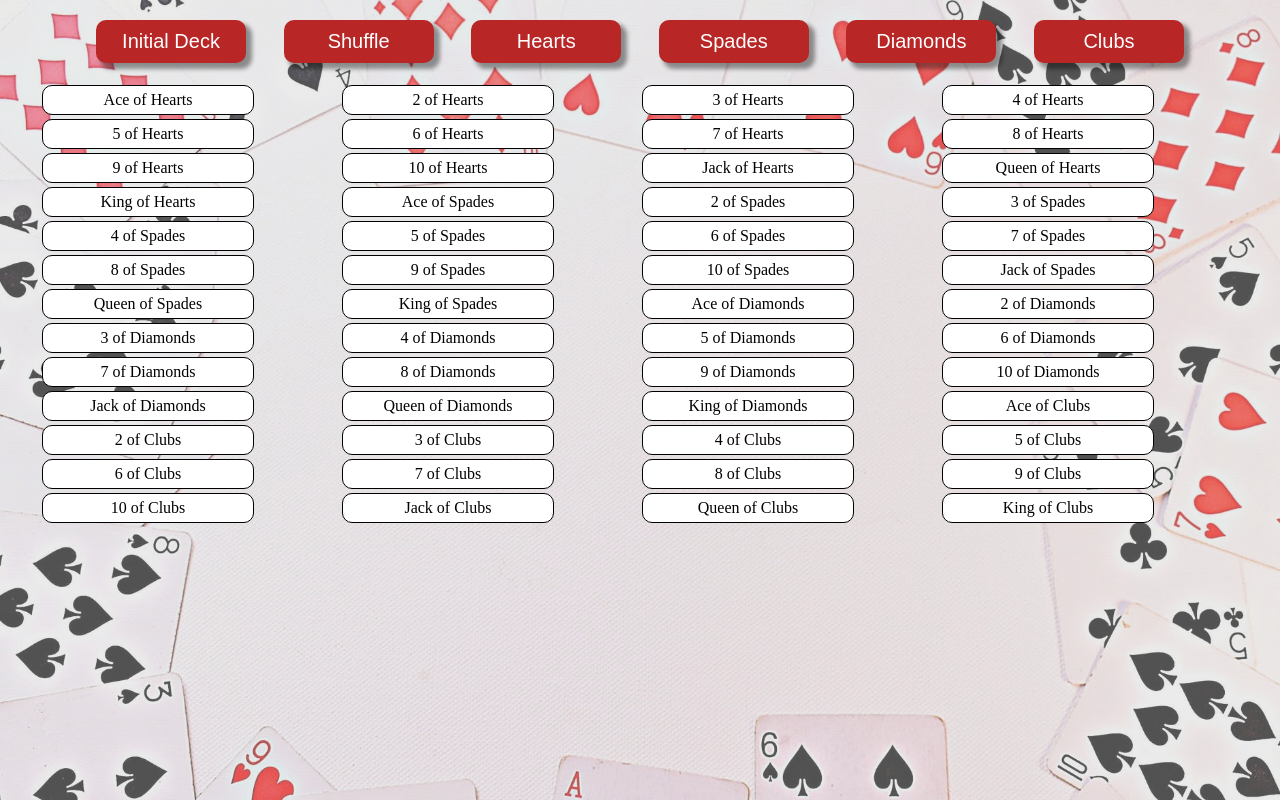
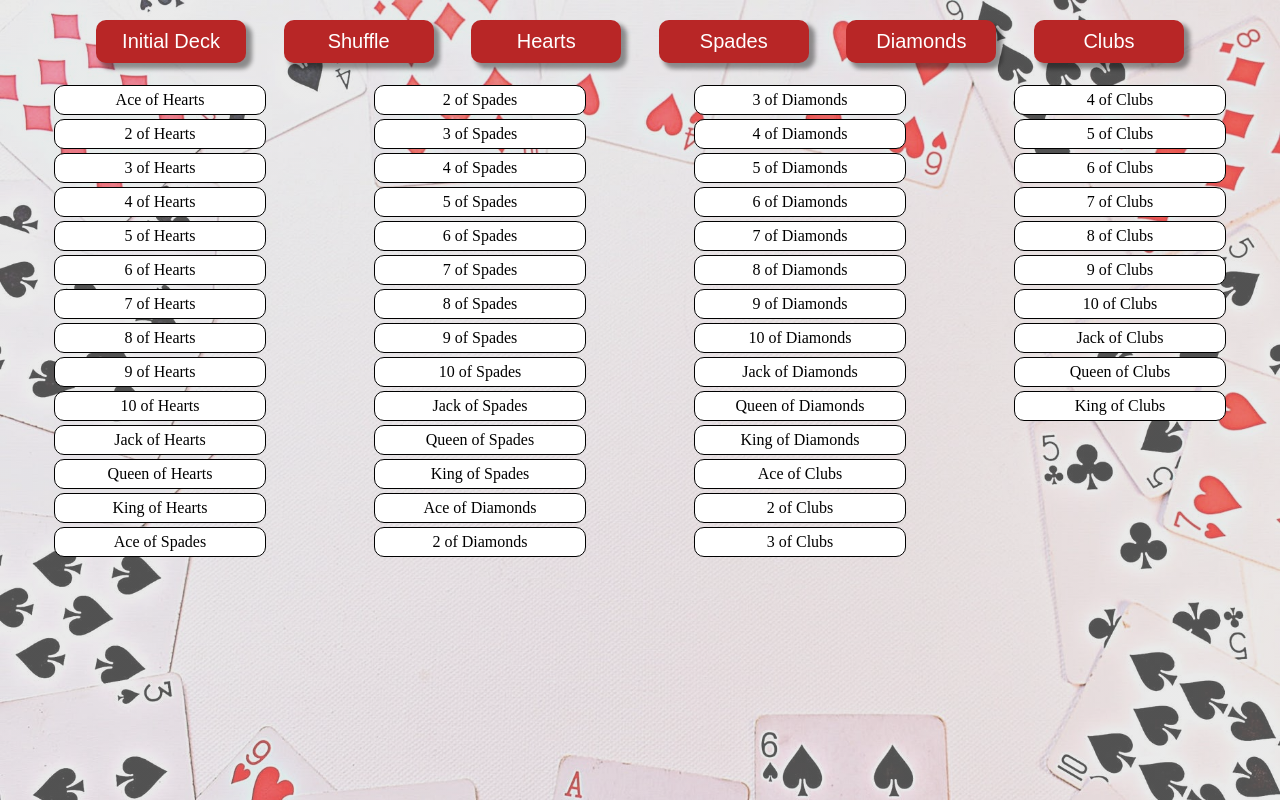
Before and after one commit to DeboraBSilva/DeckOfCards, a plain HTML site: page index.html in a window 1280 px wide. Drawn offline with Linux system fonts and the light colour scheme; files whose address does not match are found by name.

Commit message:
Align cards suits by column

```diff
--- a/styles.css
+++ b/styles.css
@@ -35,6 +35,15 @@ button:active {
   background-color: #811010;
 }
 
+#cards {
+  display: flex;
+  flex-direction: column;
+  align-items: center;
+  flex-wrap: wrap;
+  height: 480px;
+  width: 100%;
+}
+
 #cards div {
   border: 1px solid #000;
   border-radius: 10px;
@@ -47,11 +56,6 @@ button:active {
   margin: 2px;
 }
 
-div {
-  display: grid;
-  grid-template-columns: repeat(4, 300px);
-}
-
 .div__button {
   display: flex;
   justify-content: space-between;
```
Also changed, not shown: index.html (+1 -1 lines).
